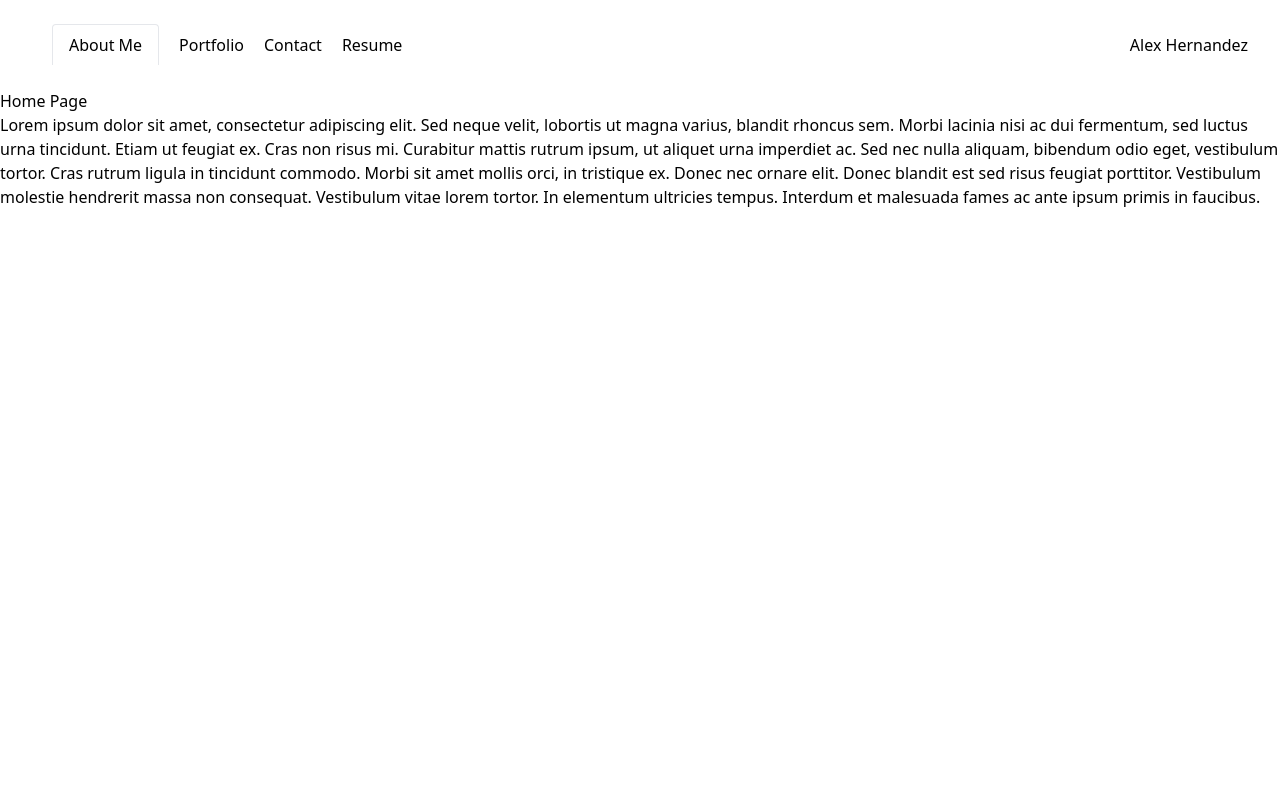
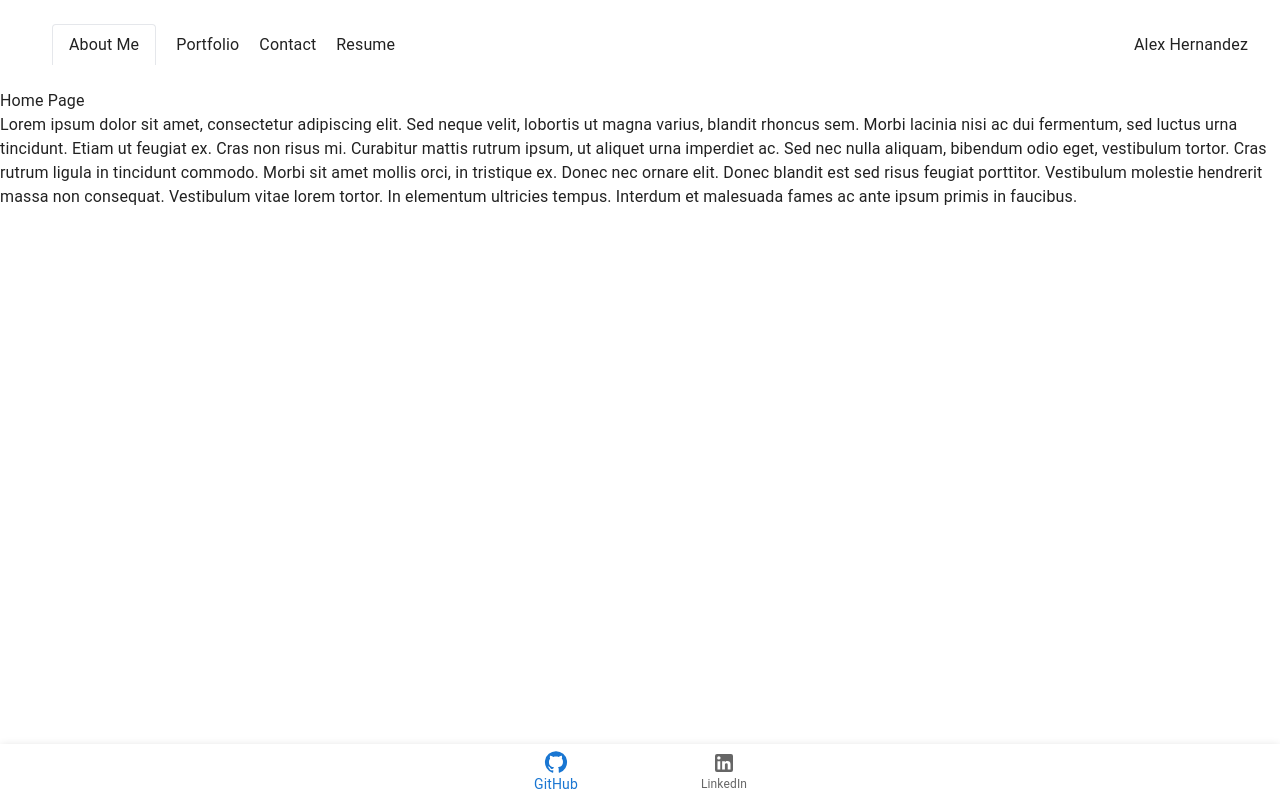
Before and after one commit to Alex-H1/react-portfolio, a React (Create React App) app in the folder my-portfolio/: page / in a window 1280 px wide. Built offline with nearby package versions, Linux system fonts and the light colour scheme.

Commit message:
added footer

```diff
--- /dev/null
+++ b/my-portfolio/src/components/Footer.js
@@ -0,0 +1,34 @@
+import * as React from 'react';
+import Box from '@mui/material/Box';
+import CssBaseline from '@mui/material/CssBaseline';
+import BottomNavigation from '@mui/material/BottomNavigation';
+import BottomNavigationAction from '@mui/material/BottomNavigationAction';
+import GitHubIcon from '@mui/icons-material/GitHub';
+import LinkedInIcon from '@mui/icons-material/LinkedIn';
+import Paper from '@mui/material/Paper';
+
+
+
+export default function FixedBottomNavigation() {
+  const [value, setValue] = React.useState(0);
+  const ref = React.useRef(null);
+
+
+  return (
+    <Box sx={{ pb: 7 }} ref={ref}>
+      <CssBaseline />
+      <Paper sx={{ position: 'fixed', bottom: 0, left: 0, right: 0 }} elevation={3}>
+        <BottomNavigation
+          showLabels
+          value={value}
+          onChange={(event, newValue) => {
+            setValue(newValue);
+          }}
+        >
+          <BottomNavigationAction target="_blank" href='https://github.com/Alex-H1' label="GitHub" icon={<GitHubIcon />} />
+          <BottomNavigationAction target="_blank" href='https://www.linkedin.com/in/alex-hernandez-438743233/' label="LinkedIn" icon={<LinkedInIcon />} />
+        </BottomNavigation>
+      </Paper>
+    </Box>
+  );
+}
--- a/my-portfolio/src/components/PortfolioContainer.js
+++ b/my-portfolio/src/components/PortfolioContainer.js
@@ -4,6 +4,7 @@ import About from './pages/About';
 import Blog from './pages/Blog';
 import Contact from './pages/Contact';
 import ResponsiveAppBar from './Header';
+import LabelBottomNavigation from './Footer'
 
 export default function PortfolioContainer() {
   const [currentPage, setCurrentPage] = useState('Home');
@@ -27,6 +28,8 @@ export default function PortfolioContainer() {
     <div>
       <ResponsiveAppBar currentPage={currentPage} handlePageChange={handlePageChange} />
       {renderPage()}
+      <LabelBottomNavigation/>
     </div>
+
   );
 }
```
